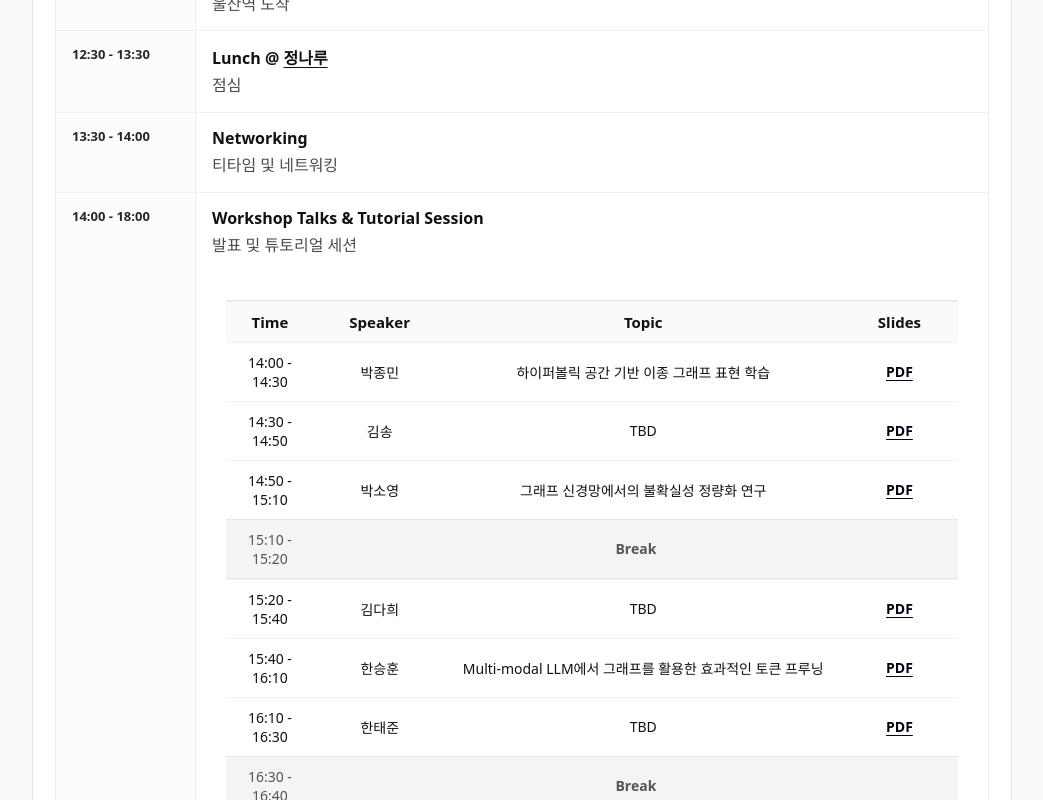
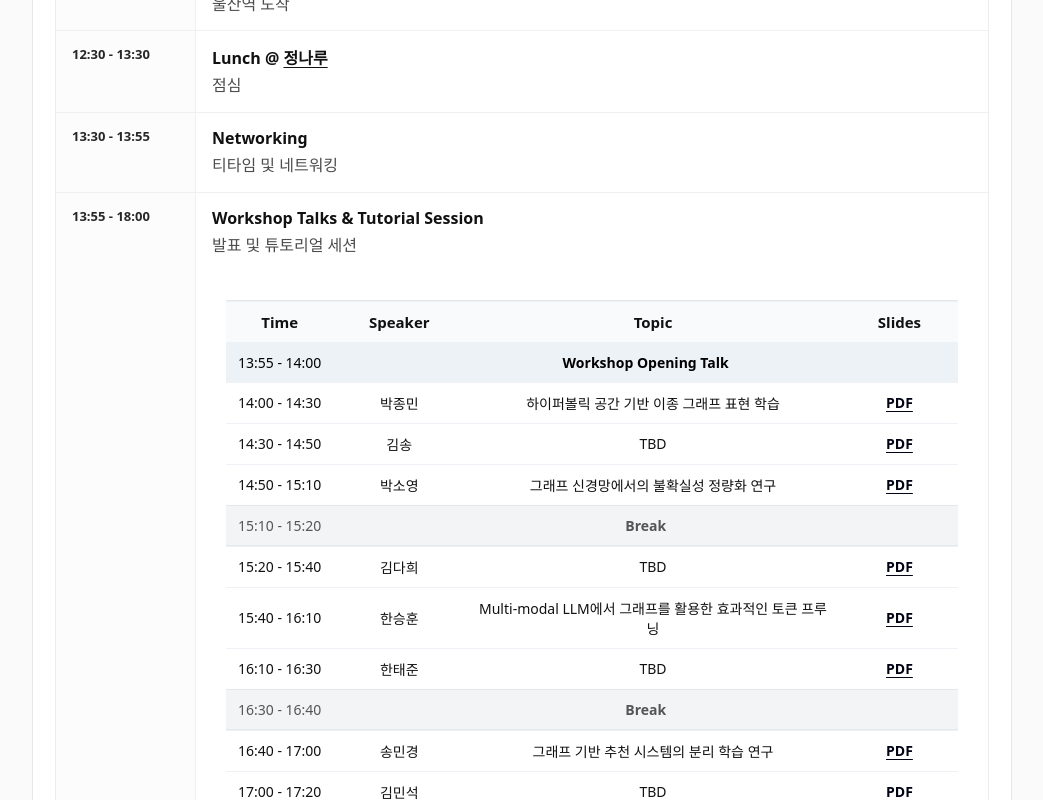
Before and after one commit to unist-cnu/unist-cnu.github.io, a React (Vite) app: page / in a window 1280 px wide. Shown: the part 660-1460 px from the top of the page, without its empty margins (118-1161 px from the left). Built offline with nearby package versions, Linux system fonts and the light colour scheme.

Commit message:
Update content

```diff
--- a/src/App.css
+++ b/src/App.css
@@ -286,7 +286,25 @@
   margin-top: 12px;
   padding: 4px 0; /* 숨 쉴 공간 */
 }
+/* Opening row: break보다 살짝만 다르게(선택) */
+.openingRow td {
+  background: #edf2f7;      /* 아주 연한 gray */
+  color: #000000;
+  font-weight: 500;
+}
 
+/* 병합된 셀 중앙정렬 (break/opening 모두 적용) */
+.breakRow td[colspan],
+.openingRow td[colspan] {
+  text-align: center;
+}
+
+/* 첫 번째 Time 컬럼도 가운데 정렬하고 싶으면 */
+.breakRow td:first-child,
+.openingRow td:first-child {
+  text-align: center;
+  white-space: nowrap;
+}
 /* Break 행: 은은한 그레이 배경 + 그레이 텍스트 */
 .breakRow td {
   background: #f2f4f6;           /* 연한 그레이 */
@@ -296,10 +314,6 @@
   color: #555555;                /* 그레이 글자 */
 }
 
-/* 병합된 break 셀은 중앙정렬 유지 */
-.breakRow td[colspan] {
-  text-align: center;
-}
 /* Slides 칸 중앙정렬 */
 .slidesCell {
   text-align: center;
--- a/src/App.jsx
+++ b/src/App.jsx
@@ -113,14 +113,14 @@ export default function App() {
             />
 
             <TimelineItem
-              time="13:30 - 14:00"
+              time="13:30 - 13:55"
               title="Networking"
               desc="티타임 및 네트워킹"
             />
 
 
           <TimelineItem
-            time="14:00 - 18:00"
+            time="13:55 - 18:00"
             title="Workshop Talks & Tutorial Session"
             desc="발표 및 튜토리얼 세션"
           >
@@ -135,6 +135,10 @@ export default function App() {
                   </tr>
                 </thead>
                   <tbody>
+                    <tr className="openingRow">
+                      <td>13:55 - 14:00</td>
+                      <td colSpan={3}><b>Workshop Opening Talk</b></td>
+                    </tr>
                     <tr>
                       <td>14:00 - 14:30</td>
                       <td>박종민</td>
```
